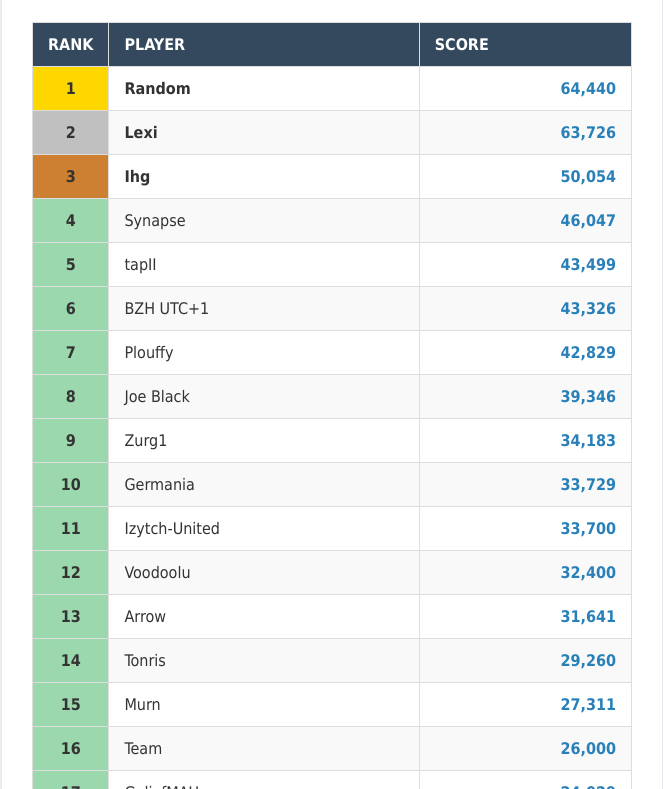
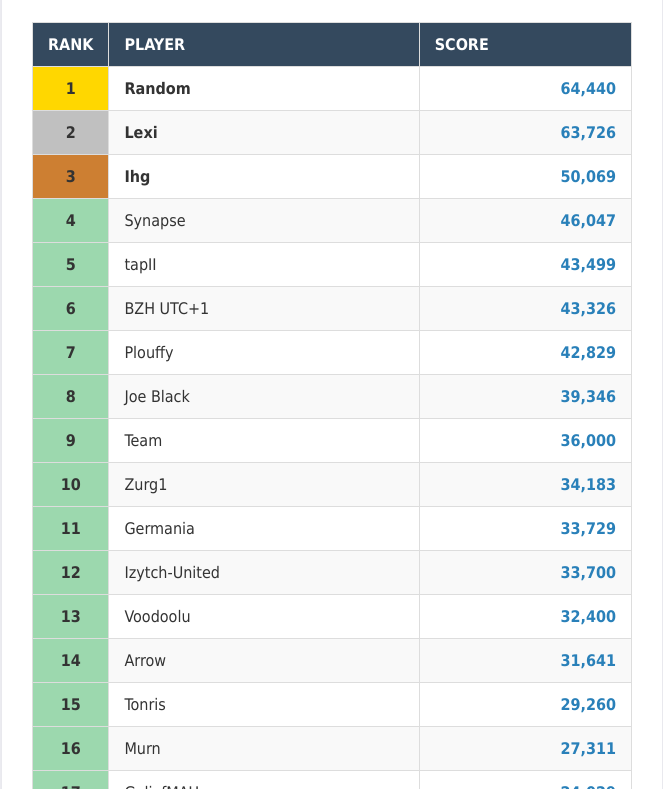
Before and after one commit to xox763/Power, a plain HTML site: page undefined/activity_20261116_4days.html in a window 1280 px wide. Shown: the part 163-952 px from the top of the page, without its empty margins (308-971 px from the left). Drawn offline with Linux system fonts and the light colour scheme.

Commit message:
Update reports activity_20261116_4days

```diff
--- a/undefined/activity_20261116_4days.html
+++ b/undefined/activity_20261116_4days.html
@@ -188,7 +188,7 @@
 
                         <td>Ihg</td>
 
-                        <td>50,054</td>
+                        <td>50,069</td>
 
                     </tr>
 
@@ -252,6 +252,17 @@
 
                         <td>9</td>
 
+                        <td>Team</td>
+
+                        <td>36,000</td>
+
+                    </tr>
+
+
+                    <tr class="high-score" >
+
+                        <td>10</td>
+
                         <td>Zurg1</td>
 
                         <td>34,183</td>
@@ -261,7 +272,7 @@
 
                     <tr class="high-score" >
 
-                        <td>10</td>
+                        <td>11</td>
 
                         <td>Germania</td>
 
@@ -272,7 +283,7 @@
 
                     <tr class="high-score" >
 
-                        <td>11</td>
+                        <td>12</td>
 
                         <td>Izytch-United</td>
 
@@ -283,7 +294,7 @@
 
                     <tr class="high-score" >
 
-                        <td>12</td>
+                        <td>13</td>
 
                         <td>Voodoolu</td>
 
@@ -294,7 +305,7 @@
 
                     <tr class="high-score" >
 
-                        <td>13</td>
+                        <td>14</td>
 
                         <td>Arrow</td>
 
@@ -305,7 +316,7 @@
 
                     <tr class="high-score" >
 
-                        <td>14</td>
+                        <td>15</td>
 
                         <td>Tonris</td>
 
@@ -316,22 +327,11 @@
 
                     <tr class="high-score" >
 
-                        <td>15</td>
+                        <td>16</td>
 
                         <td>Murn</td>
 
                         <td>27,311</td>
-
-                    </tr>
-
-
-                    <tr class="high-score" >
-
-                        <td>16</td>
-
-                        <td>Team</td>
-
-                        <td>26,000</td>
 
                     </tr>
 
```
